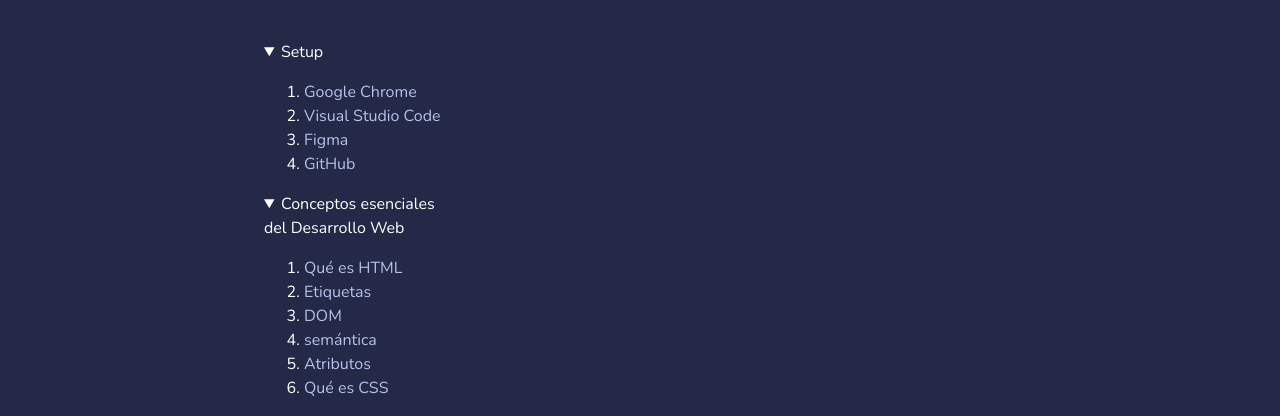
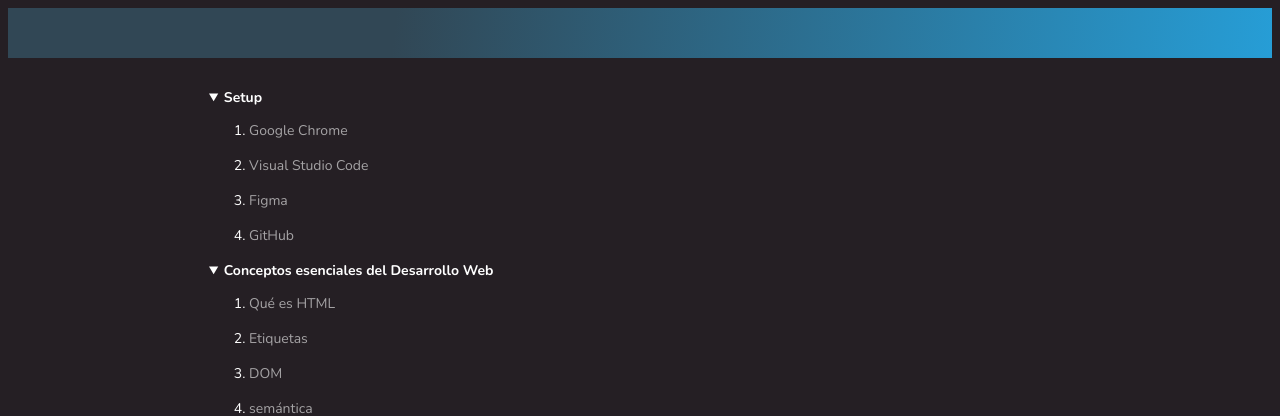
Before and after one commit to AnaCamilaR/curso-html-y-css-leonidas, a plain HTML site: page index.html in a window 1280 px wide. Shown: the top 416 px of the page. Drawn offline with nearby package versions, Linux system fonts and the light colour scheme.

Commit message:
Add files via upload

```diff
--- a/index.html
+++ b/index.html
@@ -4,7 +4,7 @@
     <meta charset="UTF-8">
     <meta http-equiv="X-UA-Compatible" content="IE=edge">
     <meta name="viewport" content="width=device-width, initial-scale=1.0">
-    <link rel="stylesheet" href="./css/styles-five.css">
+    <link rel="stylesheet" href="./css/styles-logical.css">
     <link rel="preconnect" href="https://fonts.gstatic.com">
     <link rel="preconnect" href="https://fonts.gstatic.com">
     <link rel="preconnect" href="https://fonts.gstatic.com">
```
